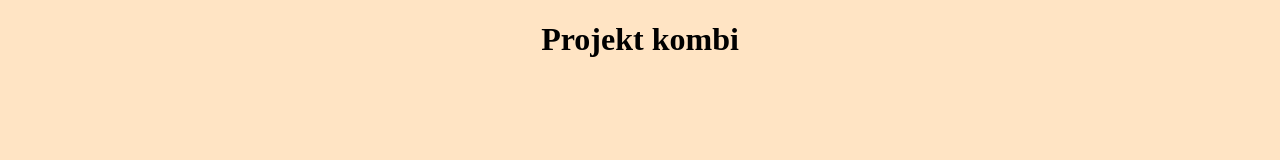
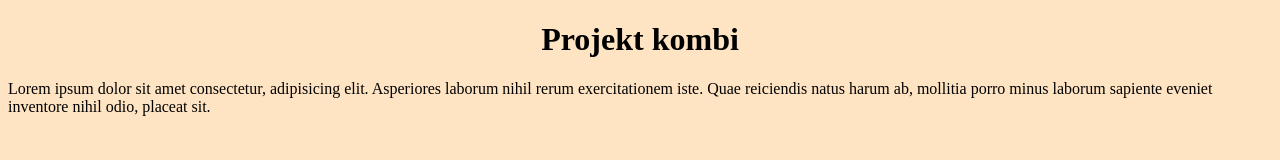
Before and after one commit to Pidli/projekt-kombi, a plain HTML site: page index.html in a window 1280 px wide. Drawn offline with Linux system fonts and the light colour scheme.

Commit message:
prida <p>lorem

```diff
--- a/index.html
+++ b/index.html
@@ -9,7 +9,7 @@
 <body>
     <h1>Projekt kombi</h1>
 
-
+    <p>Lorem ipsum dolor sit amet consectetur, adipisicing elit. Asperiores laborum nihil rerum exercitationem iste. Quae reiciendis natus harum ab, mollitia porro minus laborum sapiente eveniet inventore nihil odio, placeat sit.</p>
 
 
 
```
